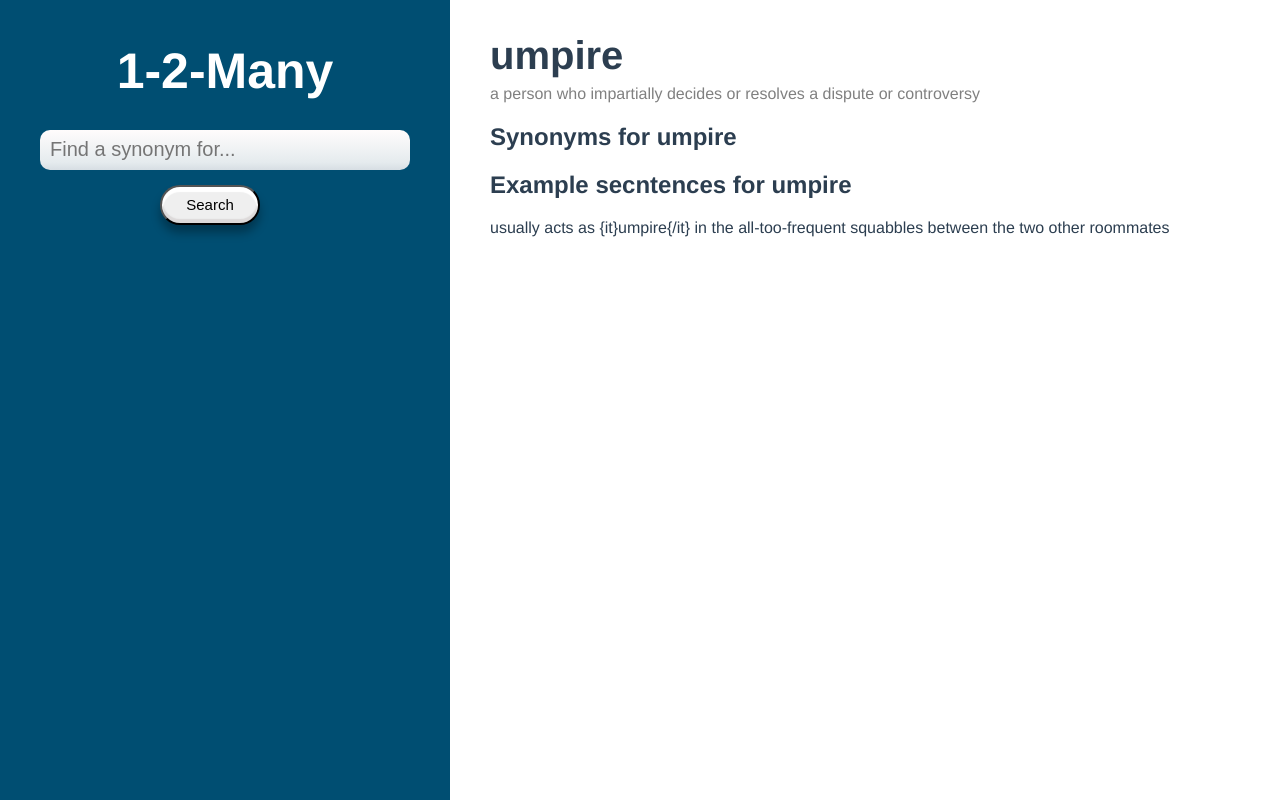
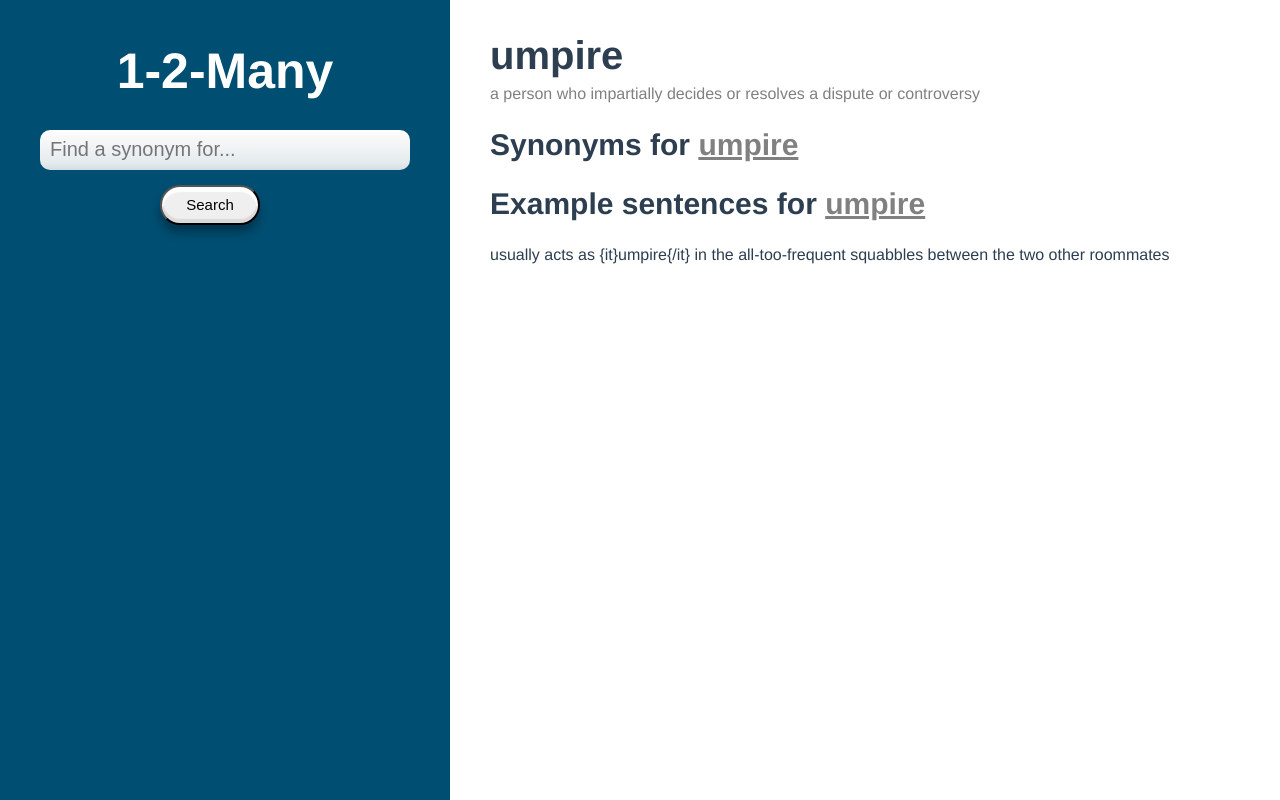
Before and after one commit to kayleenovak/1-2-Many, a Vue app: page / in a window 1280 px wide. Built offline with nearby package versions, Linux system fonts and the light colour scheme.

Commit message:
Add styling to synonyms heading and example sentences heading

```diff
--- a/src/components/Word.vue
+++ b/src/components/Word.vue
@@ -2,8 +2,8 @@
   <section class='word-container'>
     <h1 class='word-name'>umpire</h1>
     <p class='word-definition'>a person who impartially decides or resolves a dispute or controversy</p>
-    <h2 class='synonyms-heading'>Synonyms for umpire</h2>
-    <h2 class='example-heading'>Example secntences for umpire</h2>
+    <h2 class='synonyms-heading'>Synonyms for <span class='word'>umpire</span></h2>
+    <h2 class='example-heading'>Example sentences for <span class='word'>umpire</span></h2>
     <p class='example-sentence'>usually acts as {it}umpire{/it} in the all-too-frequent squabbles between the two other roommates</p>
   </section>
 </template>
@@ -35,5 +35,13 @@ export default {
     color: gray;
   }
 
+  .synonyms-heading,
+  .example-heading {
+    font-size: 30px;
+  }
 
+  .word {
+    color: gray;
+    text-decoration: underline;
+  }
 </style>
```
